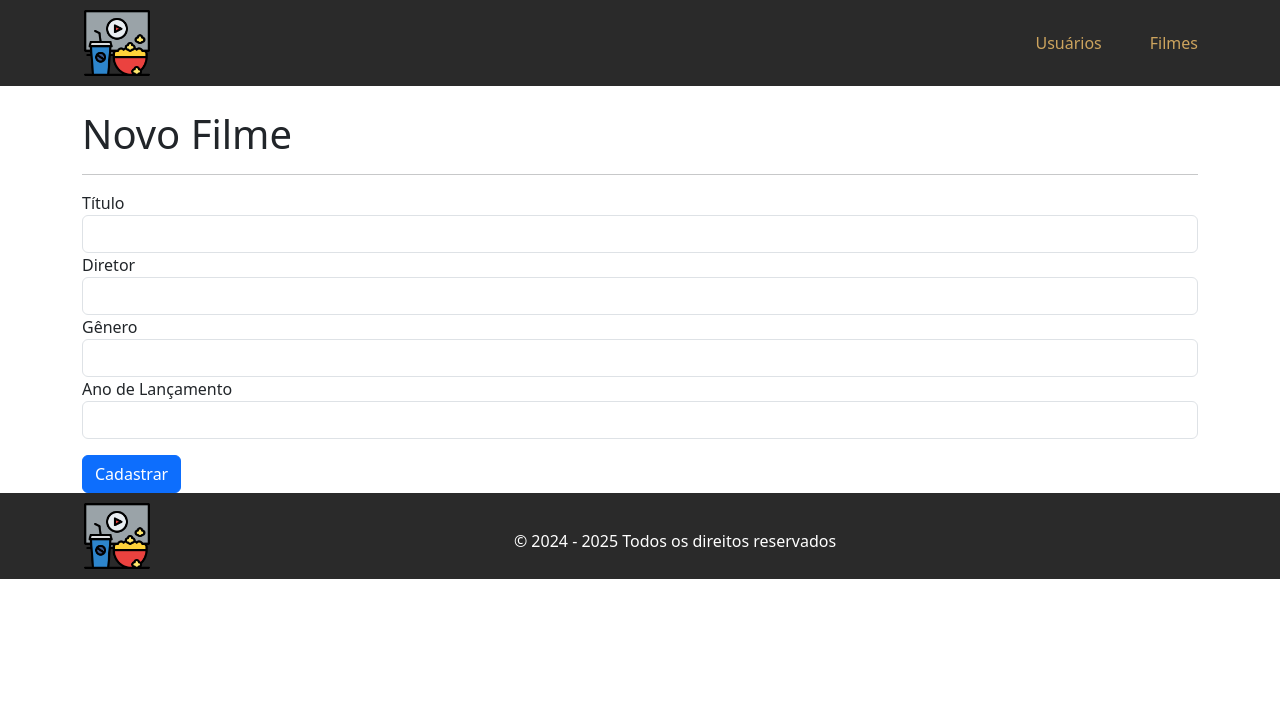
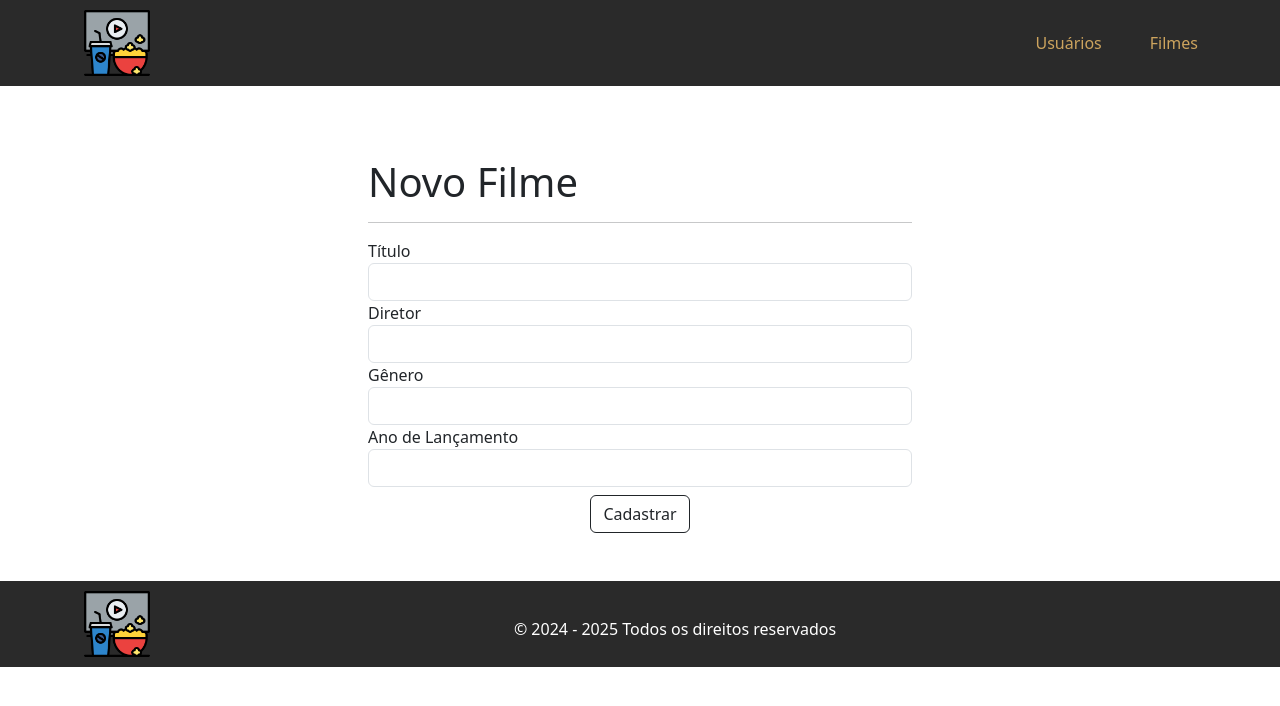
Before and after one commit to ana-schreiner/SOULFILMES-Front-Back-Ana, a React (Vite) app in the folder SOULFILMES-FRONT/: page /filmes/novo in a window 1280 px wide. Shown: the top 706 px of the page. Built offline with nearby package versions, Linux system fonts and the light colour scheme.

Commit message:
botões do usuário um ao lado do outro e adicionar filme

```diff
--- a/SOULFILMES-FRONT/src/pages/Filmes.jsx
+++ b/SOULFILMES-FRONT/src/pages/Filmes.jsx
@@ -73,7 +73,7 @@ function Filmes() {
                     as={Link}
                     to={`/filmes/editar/${filme.id}`}
                     >
-                      <FontAwesomeIcon icon={faEdit} />
+                      <FontAwesomeIcon icon={faEdit}/>
                     </Button>
                   </td>
                 </tr>
--- a/SOULFILMES-FRONT/src/pages/NovoFilme.jsx
+++ b/SOULFILMES-FRONT/src/pages/NovoFilme.jsx
@@ -26,7 +26,7 @@ function NovoFilme() {
   }
 
   return (
-    <main className="mt-4 container">
+    <main className="mt-4 w-50 p-5 justify-content-center container">
       <h1>Novo Filme</h1>
       <hr />
       <form onSubmit={handleSubmit(salvarFilme)}>
@@ -78,9 +78,11 @@ function NovoFilme() {
             <small className="text-danger">O ano de lançamento é inválido!</small>
           )}
         </div>
-        <Button className="mt-3" type="submit">
-          Cadastrar
-        </Button>
+        <div className="d-flex mt-2 justify-content-center">
+          <Button variant="outline-dark" type="submit">
+            Cadastrar
+          </Button>
+        </div>
       </form>
     </main>
   );
--- a/SOULFILMES-FRONT/src/pages/Usuarios.jsx
+++ b/SOULFILMES-FRONT/src/pages/Usuarios.jsx
@@ -107,10 +107,10 @@ function Usuarios() {
                   <td>{usuario.rua}</td>
                   <td>{usuario.numero}</td>
                   <td>{usuario.pagamento}</td>
-                  <td>
+                  <td className="d-flex justify-content-start">
                     <Button
                       variant='outline-danger'
-                      className="mb-1"
+                      className="me-2"
                       size='sm'
                       onClick={() => deletarUsuario(usuario.id)}
                     >
```
